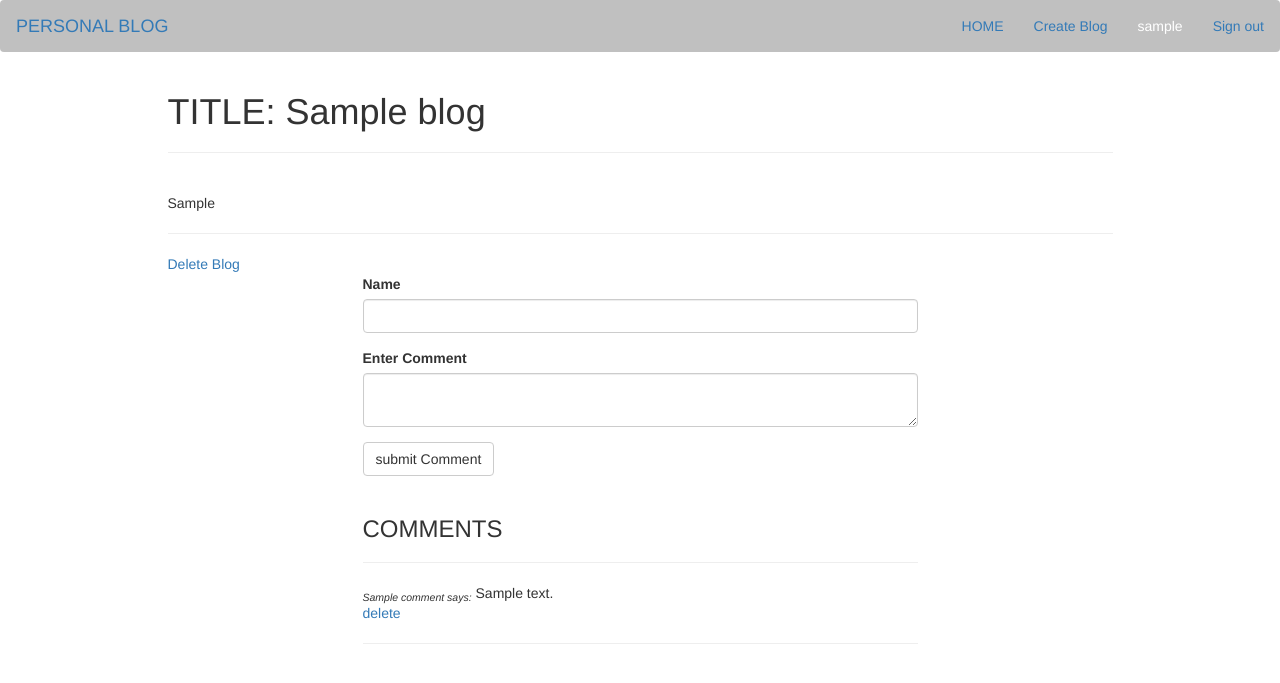
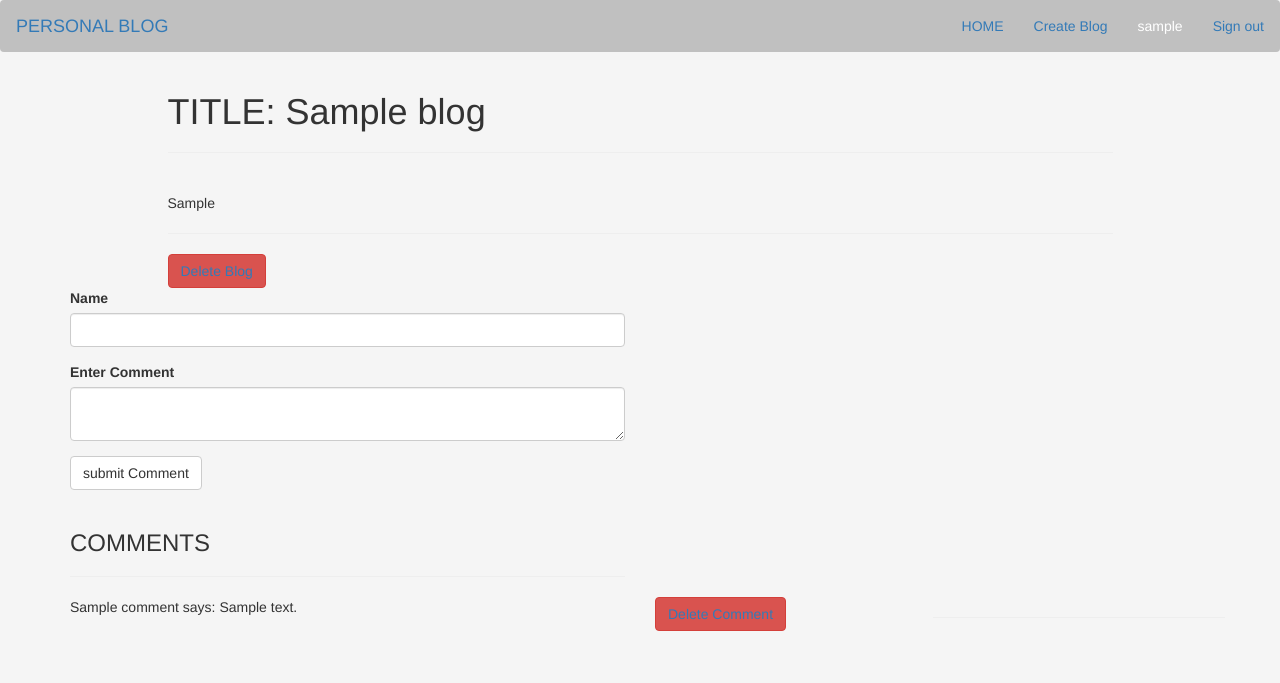
Before and after one commit to MichelAtieno/Personal-Blog, a Flask app: template app/templates/blogpost.html in a window 1280 px wide. Shown: the top 683 px of the page. Run offline with Flask 2, Linux system fonts and the light colour scheme; a user stored in the database is signed in; tables that the repository leaves empty hold one stand-in row (values such as "Sample post"); the template is opened without the code that fills it: values that come from a table or form of the project are taken from there, most other values are stand-ins (such as "Sample title", 1, 10 or a date in 2020); data that the repository does not hold is empty; some libraries are stand-ins or nearby versions.

Commit message:
Edited blogpost page and delete buttons

```diff
--- a/app/templates/blogpost.html
+++ b/app/templates/blogpost.html
@@ -1,6 +1,13 @@
 {% extends 'base.html' %}
 {% block content %}
-
+<head>
+    <style>
+        body {
+              background-color: whitesmoke;
+          }
+    </style>
+</head>
+<body>
 <div class="container">
     <div class="row">
         <div class="col-xs-10 col-xs-offset-1">
@@ -10,7 +17,7 @@
             <p>{{blog.blog_post}}</p>
             <hr>
             {% if current_user.is_authenticated%}
-            <a href="{{url_for('main.delete_blog',id=blog.id)}}">Delete Blog</a>
+            <button class="btn btn-danger"><a href="{{url_for('main.delete_blog',id=blog.id)}}">Delete Blog</a></button>
             {% endif %}
         </div>
     </div>
@@ -18,22 +25,30 @@
 
 <div class="container">
     <div class="row">
-        <div class="col-xs-6 col-xs-offset-3">
+        <div class-"col-md-3"></div>
+        <div class="col-md-6">
             {% import 'bootstrap/wtf.html' as wtf %}
             {{wtf.quick_form(comment_form)}}
             <br>
             <h3>COMMENTS</h3>
             <hr>
-            {% for one_comment in blog_comments %}
-            <i><sub>{{one_comment.name}} says:</sub></i>
-            {{one_comment.comment_content}}
+        </div>
+        <div class-"col-md-3"></div>
+        </div>
+        {% for one_comment in blog_comments %}
+        <div class="row">
+            <div class="col-md-6">
+            <p>{{one_comment.name}} says: {{one_comment.comment_content}}</p>
+            </div>
+            <div class="col-md-3">
             {% if current_user.is_authenticated%}
-            <p><a href="{{url_for('main.delete_comment',id=one_comment.blog_id,id_comment=one_comment.id)}}">delete</a></p>
+            <button class="btn btn-danger"><a href="{{url_for('main.delete_comment',id=one_comment.blog_id,id_comment=one_comment.id)}}">Delete Comment</a></button>
             {% endif %}
-            <hr>
-            {% endfor %}
-
+            </div>
+            <div class="col-md-3"></div>
+             <hr>
         </div>
-    </div>
-</div>
+        {% endfor %}
+        </div>
+        </body>
 {% endblock %}
--- a/manage.py
+++ b/manage.py
@@ -4,9 +4,9 @@ from app.models import User, BlogPost, Subscribers
 from  flask_migrate import Migrate, MigrateCommand
 
 # Creating app instance
-#app = create_app('development')
+app = create_app('development')
 #app = create_app('test')
-app = create_app('production')
+#app = create_app('production')
 
 manager = Manager(app)
 manager.add_command('server',Server)
```
